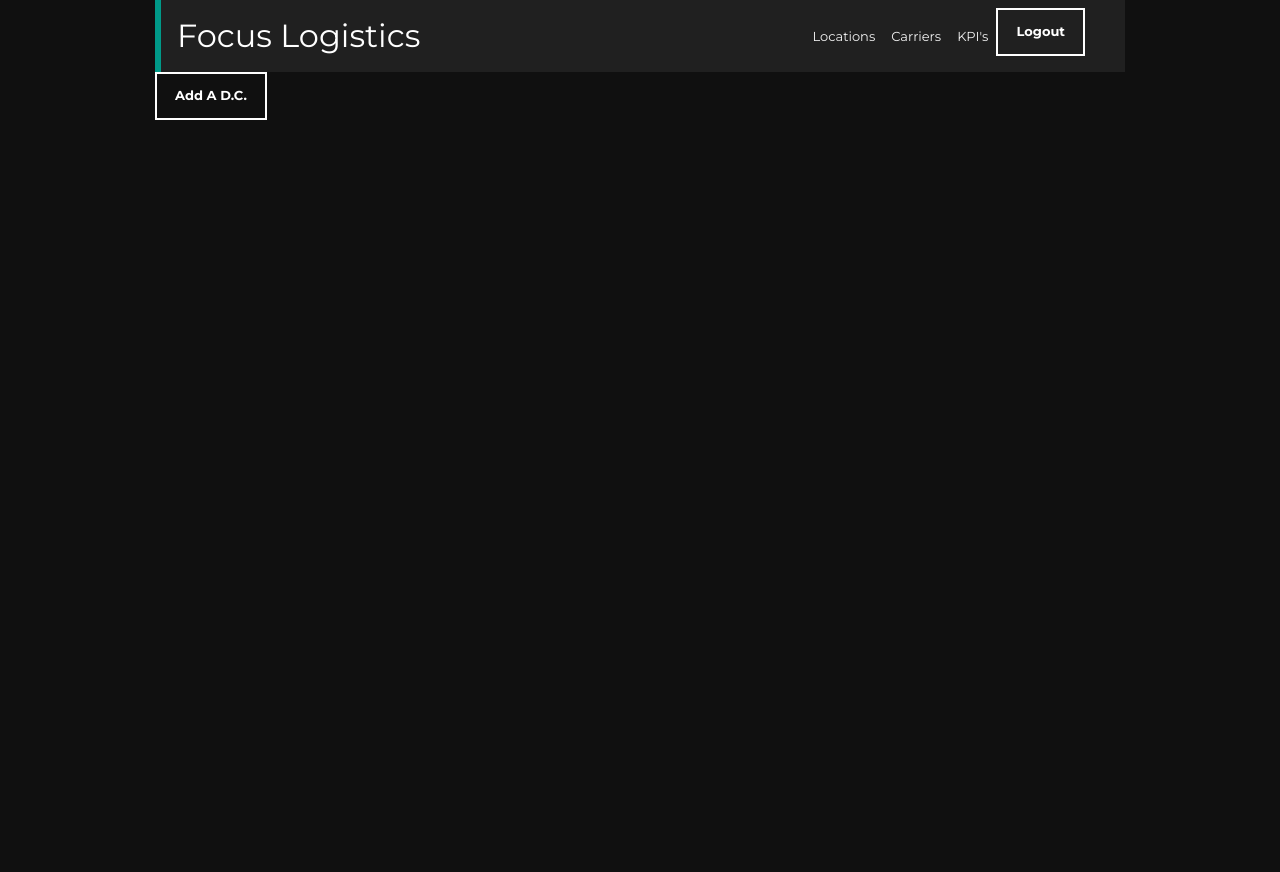
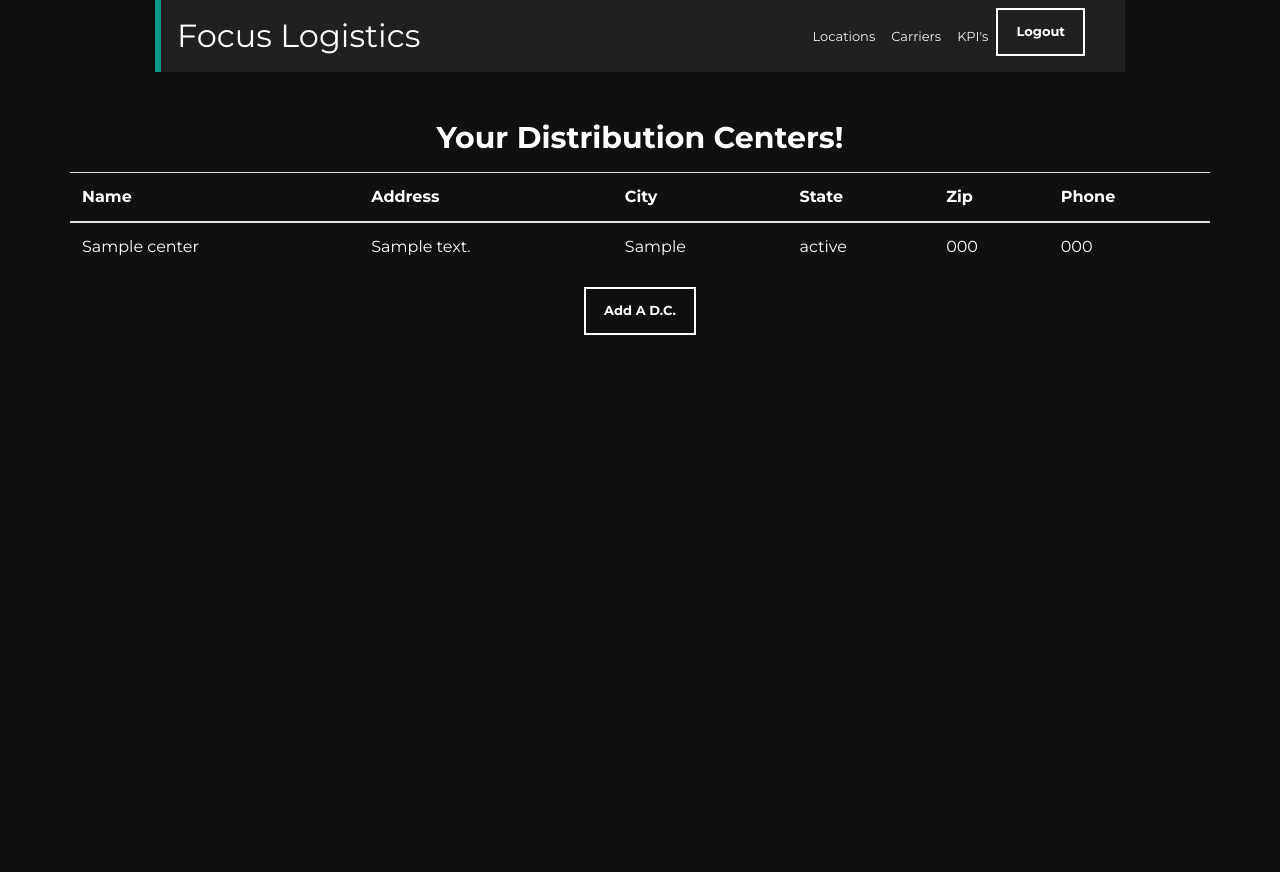
Before and after one commit to gruiz016/focus_logistics, a Flask app: page /locations in a window 1280 px wide. Before the commit the page ends 120 px from the top, so only its background shows below. Run offline with Flask 2, Linux system fonts and the light colour scheme; the visitor is signed in with stand-in values (Sample User, id 1); tables that the repository leaves empty hold one stand-in row (values such as "Sample post"); some libraries are stand-ins or nearby versions.

Commit message:
added DC locations

```diff
--- a/app.py
+++ b/app.py
@@ -1,6 +1,7 @@
 from flask import Flask, request, render_template, redirect, flash, session, jsonify
 from models import db, connect_db, User, DistributionCenter, Load, Carrier, LoadData
 from forms import LoginForm, SignupForm, DistributionCenterForm
+from helper import check_if_logged_in
 import requests
 import os
 
@@ -63,8 +64,6 @@ def signup():
             db.session.commit()
             flash(f'{username} was created!', 'alert-success')
             return redirect('/manage')
-        else:
-            flash('Something went wrong, please try again!', 'alert-danger')
     return render_template('signup.html', form=form)
 
 @app.route('/logout', methods=['POST'])
@@ -80,6 +79,7 @@ def logout():
 
 @app.route('/manage')
 def user_portal():
+    '''Renders the user portal.'''
     # Checks if user has been autherized prior to allowing entrance to route.
     if 'user_id' not in session:
         flash('You must be logged to access', 'alert-danger')
@@ -88,5 +88,28 @@ def user_portal():
 
 @app.route('/locations', methods=['GET', 'POST'])
 def locations():
+    '''Renders and handles DC locations users add.'''
+    # Checks if user has been autherized prior to allowing entrance to route.
+    if 'user_id' not in session:
+        flash('You must be logged to access', 'alert-danger')
+        return redirect('/')
+
     form = DistributionCenterForm()
-    return render_template('user/locations.html', form=form)
+    # Grabs all user DC locations
+    dc = DistributionCenter.get_dist_by_user(user_id=session['user_id'])
+    if form.validate_on_submit():
+        name = form.name.data
+        address = form.address.data
+        city = form.city.data
+        state = form.state.data
+        zip = form.zip.data
+        phone = form.phone.data
+        # Creates a new DC location
+        dc = DistributionCenter(name=name, address=address, city=city, state=state, zip=zip, phone=phone, user_id=session['user_id'])
+        # If location was created, we commit.
+        if dc:
+            db.session.add(dc)
+            db.session.commit()
+            flash('Location created!', 'alert-success')
+            return redirect('/locations')
+    return render_template('user/locations.html', form=form, dc=dc)
--- a/forms.py
+++ b/forms.py
@@ -22,5 +22,5 @@ class DistributionCenterForm(FlaskForm):
     address = StringField('Street Address', validators=[DataRequired()])
     city = StringField('City', validators=[DataRequired()])
     state = SelectField('State', choices=[(st, st) for st in states])
-    zip = IntegerField('Zip Code', validators=[Length(min=6, max=6, message='Please enter valid zip code.')])
-    phone = IntegerField('Phone Number', validators=[Length(min=10, max=10, message='Please enter phone number with no dashes.')])
+    zip = StringField('Zip Code')
+    phone = IntegerField('Phone Number')
--- a/helper.py
+++ b/helper.py
@@ -1 +1,7 @@
 '''Below are functions that help with app functionality.'''
+from flask import flash, redirect, session
+
+def check_if_logged_in():
+    if 'user_id' not in session:
+        flash('You must be logged to access', 'alert-danger')
+        return redirect('/')
--- a/models.py
+++ b/models.py
@@ -63,8 +63,9 @@ class DistributionCenter(db.Model):
     name = db.Column(db.Text, unique=True, nullable=False)
     address = db.Column(db.Text, unique=True, nullable=False)
     city = db.Column(db.Text, nullable=False)
+    state = db.Column(db.Text, nullable=False)
     zip = db.Column(db.Text, nullable=False)
-    phone = db.Column(db.Integer, nullable=False)
+    phone = db.Column(db.Text, nullable=False)
     user_id = db.Column(db.Integer, db.ForeignKey('users.id'), nullable=False)
 
     @classmethod
@@ -89,6 +90,7 @@ class Carrier(db.Model):
     name = db.Column(db.Text, unique=True, nullable=False)
     address = db.Column(db.Text, unique=True, nullable=False)
     city = db.Column(db.Text, nullable=False)
+    state = db.Column(db.Text, nullable=False)
     zip = db.Column(db.Text, nullable=False)
     phone = db.Column(db.Integer, nullable=False)
     user_id = db.Column(db.Integer, db.ForeignKey('users.id'), nullable=False)
--- a/static/app.css
+++ b/static/app.css
@@ -25,3 +25,18 @@ body {
 .alert {
     z-index: 100;
 }
+
+.locations {
+    padding: 2rem 0;
+    height: 100%;
+    width: 100%;
+    display: flex;
+    flex-direction: column;
+    margin: auto;
+    justify-content: start;
+    align-items: center;
+}
+
+.location-btn {
+    background: #009988;
+}
--- a/templates/user/locations.html
+++ b/templates/user/locations.html
@@ -4,17 +4,42 @@
 
 {% block content %}
 
-<div class="container">
-    <button type="button" class="btn btn-primary" data-toggle="modal" data-target="#exampleModal">
+<div class="container locations">
+    <h1 class="my-3">Your Distribution Centers!</h1>
+    <table class="table tabke-light">
+        <thead>
+            <tr>
+                <th scope="col" class="text-white">Name</th>
+                <th scope="col" class="text-white">Address</th>
+                <th scope="col" class="text-white">City</th>
+                <th scope="col" class="text-white">State</th>
+                <th scope="col" class="text-white">Zip</th>
+                <th scope="col" class="text-white">Phone</th>
+            </tr>
+        </thead>
+        <tbody>
+            {% for location in dc %}
+            <tr>
+                <td class="text-white">{{location.name}}</td>
+                <td class="text-white">{{location.address}}</td>
+                <td class="text-white">{{location.city}}</td>
+                <td class="text-white">{{location.state}}</td>
+                <td class="text-white">{{location.zip}}</td>
+                <td class="text-white">{{location.phone}}</td>
+            </tr>
+            {% endfor %}
+        </tbody>
+    </table>
+    <button type="button" class="btn btn-primary" data-toggle="modal" data-target="#addDcModal">
         Add A D.C.
     </button>
 
-    <div class="modal fade" id="exampleModal" tabindex="-1" role="dialog" aria-labelledby="exampleModalLabel"
+    <div class="modal fade" id="addDcModal" tabindex="-1" role="dialog" aria-labelledby="addDcModalLabel"
         aria-hidden="true">
         <div class="modal-dialog">
             <div class="modal-content">
                 <div class="modal-header">
-                    <h5 class="modal-title" id="exampleModalLabel">Modal title</h5>
+                    <h5 class="modal-title" id="addDcModalLabel">Add Your Location!</h5>
                     <button type="button" class="close" data-dismiss="modal" aria-label="Close">
                         <span aria-hidden="true">&times;</span>
                     </button>
@@ -39,7 +64,7 @@
 
                         {% endfor %}
 
-                        <button type="submit" class="btn btn-primary">Submit</button>
+                        <button type="submit" class="btn btn-primary location-btn">Submit</button>
                     </form>
                 </div>
             </div>
```
